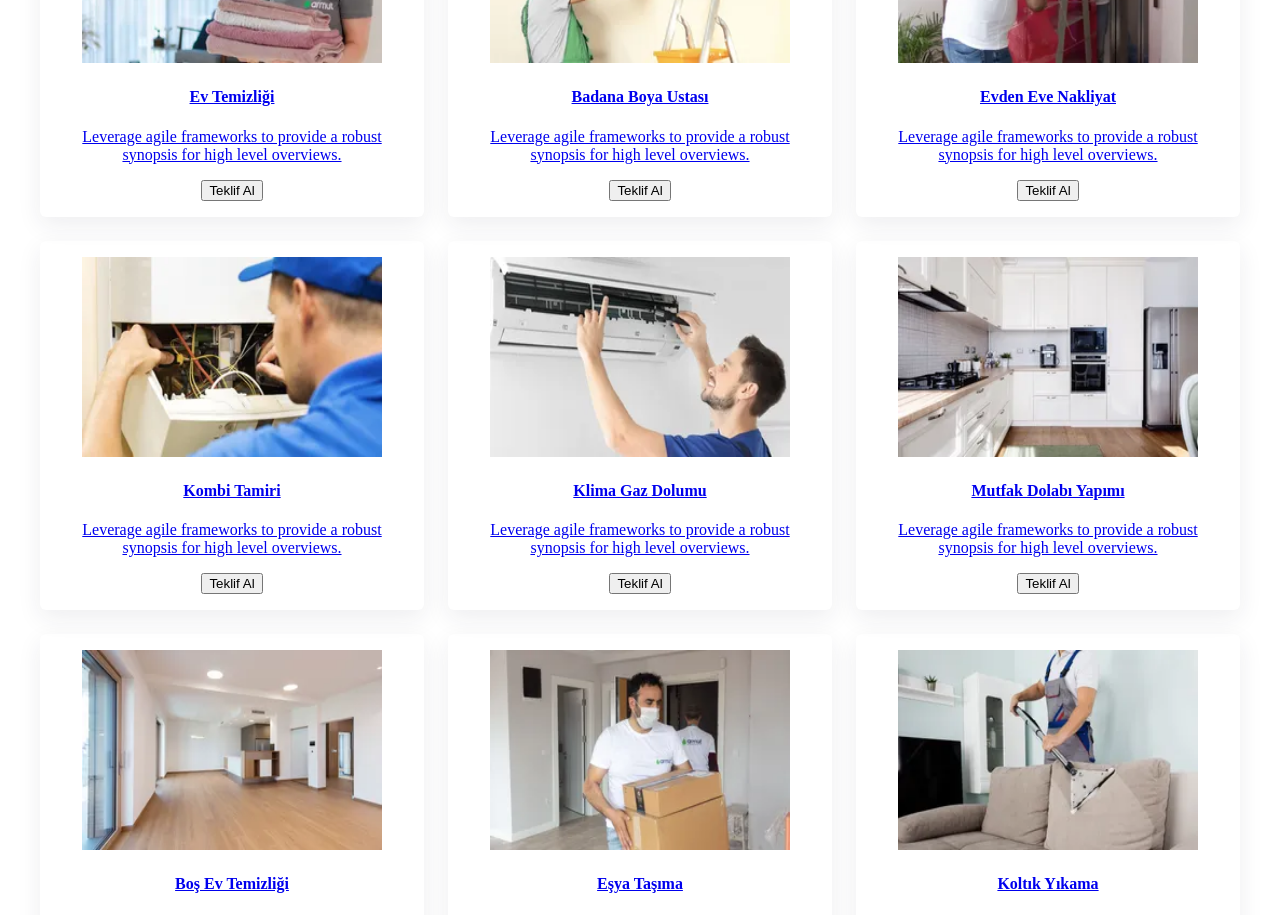
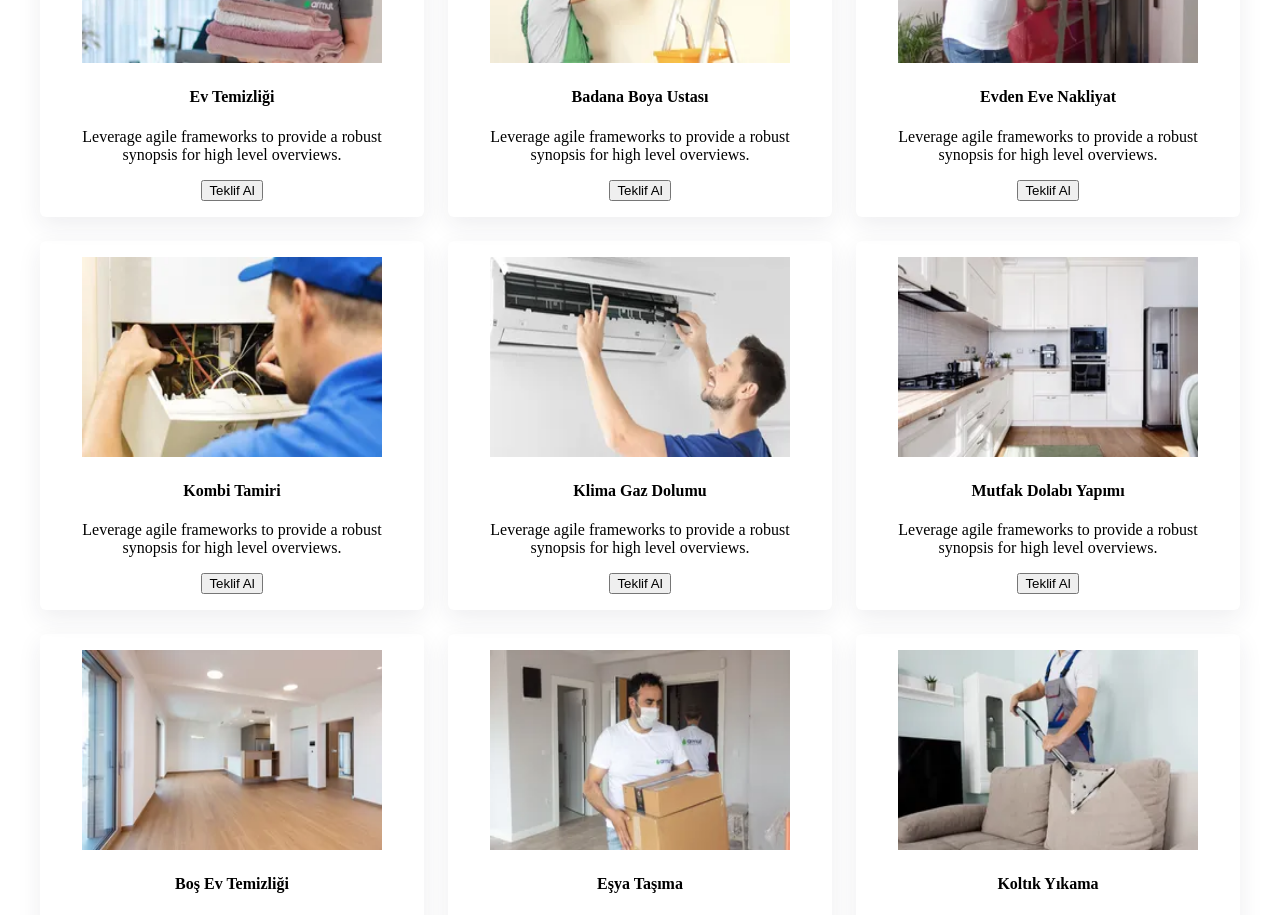
Before and after one commit to nildembuse/ArmutClone, a React (Vite) app: page / in a window 1280 px wide. Shown: the part 1020-1935 px from the top of the page. Built offline with nearby package versions, Linux system fonts and the light colour scheme.

Commit message:
duzenlemeler yapiliyor

```diff
--- a/src/App.css
+++ b/src/App.css
@@ -870,6 +870,9 @@ text-decoration: none;
   margin-right: 10px;
   font-size:25px;
 }
+
+
+
 /* Footer Kısmı Baslangıc */
 
 footer {
--- a/src/components/Container.jsx
+++ b/src/components/Container.jsx
@@ -1,68 +1,66 @@
-
-
-
+import "/src/App.css";
 
 
 export default function Container(){
     return(
-        <>
+    <>
         <div className="baslik"> <h1>Haftanın Trend Hizmetleri</h1> </div>
         <div className="bloklar">
             <div className="container-bloklar">
-                <a href="#"><img src="/src/img/ev-temizligi.jpg" alt="" /></a>
-                <a href="#"><h4>Ev Temizliği</h4></a>
-                <a href="#"><p>Leverage agile frameworks to provide a robust synopsis for high level overviews.</p></a>
+                <img src="/src/img/ev-temizligi.jpg" alt="" />
+                <h4>Ev Temizliği</h4>
+                <p>Leverage agile frameworks to provide a robust synopsis for high level overviews.</p>
                 <a href="#"><button className="teklif">Teklif Al</button></a>
             </div>
             <div className="container-bloklar">
-                <a href="#"><img src="/src/img/boya-badana-ustasi.jpg" alt="" /></a>
-                <a href="#"><h4>Badana Boya Ustası</h4></a>
-                <a href="#"><p>Leverage agile frameworks to provide a robust synopsis for high level overviews.</p></a>
+                <img src="/src/img/boya-badana-ustasi.jpg" alt="" />
+                <h4>Badana Boya Ustası</h4>
+                <p>Leverage agile frameworks to provide a robust synopsis for high level overviews.</p>
                 <a href="#"><button className="teklif">Teklif Al</button></a>
             </div>
             <div className="container-bloklar">
-                <a href="#"><img src="/src/img/evden-eve-nakliyat.jpg" alt="" /></a>
-                <a href="#"><h4>Evden Eve Nakliyat</h4></a>
-                <a href="#"><p>Leverage agile frameworks to provide a robust synopsis for high level overviews.</p></a>
+                <img src="/src/img/evden-eve-nakliyat.jpg" alt="" />
+                <h4>Evden Eve Nakliyat</h4>
+                <p>Leverage agile frameworks to provide a robust synopsis for high level overviews.</p>
                 <a href="#"><button className="teklif">Teklif Al</button></a>
             </div>
             <div className="container-bloklar">
-                <a href="#"><img src="/src/img/kombi-tamiri.jpg" alt="" /></a>
-                <a href="#"><h4>Kombi Tamiri</h4></a>
-                <a href="#"><p>Leverage agile frameworks to provide a robust synopsis for high level overviews.</p></a>
+                <img src="/src/img/kombi-tamiri.jpg" alt="" />
+                <h4>Kombi Tamiri</h4>
+                <p>Leverage agile frameworks to provide a robust synopsis for high level overviews.</p>
                 <a href="#"><button className="teklif">Teklif Al</button></a>
             </div>
             <div className="container-bloklar">
-                <a href="#"><img src="/src/img/klima-bakim.jpg" alt="" /></a>
-                <a href="#"><h4>Klima Gaz Dolumu</h4></a>
-                <a href="#"><p>Leverage agile frameworks to provide a robust synopsis for high level overviews.</p></a>
+                <img src="/src/img/klima-bakim.jpg" alt="" />
+                <h4>Klima Gaz Dolumu</h4>
+                <p>Leverage agile frameworks to provide a robust synopsis for high level overviews.</p>
                 <a href="#"><button className="teklif">Teklif Al</button></a>
             </div>
             <div className="container-bloklar">
-                <a href="#"><img src="/src/img/mutfak-dolabi-yapimi.jpg" alt="" /></a>
-                <a href="#"><h4>Mutfak Dolabı Yapımı</h4></a>
-                <a href="#"><p>Leverage agile frameworks to provide a robust synopsis for high level overviews.</p></a>
+                <img src="/src/img/mutfak-dolabi-yapimi.jpg" alt="" />
+                <h4>Mutfak Dolabı Yapımı</h4>
+                <p>Leverage agile frameworks to provide a robust synopsis for high level overviews.</p>
                 <a href="#"><button className="teklif">Teklif Al</button></a>
             </div>
             <div className="container-bloklar">
-                <a href="#"><img src="/src/img/bos-ev-temizligi.jpg" alt="" /></a>
-                <a href="#"><h4>Boş Ev Temizliği</h4></a>
-                <a href="#"><p>Leverage agile frameworks to provide a robust synopsis for high level overviews.</p></a>
+                <img src="/src/img/bos-ev-temizligi.jpg" alt="" />
+                <h4>Boş Ev Temizliği</h4>
+                <p>Leverage agile frameworks to provide a robust synopsis for high level overviews.</p>
                 <a href="#"><button className="teklif">Teklif Al</button></a>
             </div>
             <div className="container-bloklar">
-                <a href="#"><img src="/src/img/esya-tasima.jpg" alt="" /></a>
-                <a href="#"><h4>Eşya Taşıma</h4></a>
-                <a href="#"><p>Leverage agile frameworks to provide a robust synopsis for high level overviews.</p></a>
+                <img src="/src/img/esya-tasima.jpg" alt="" />
+                <h4>Eşya Taşıma</h4>
+                <p>Leverage agile frameworks to provide a robust synopsis for high level overviews.</p>
                 <a href="#"><button className="teklif">Teklif Al</button></a>
             </div>
             <div className="container-bloklar">
-                <a href="#"><img src="/src/img/koltuk-yikama-temizleme.jpg" alt="" /></a>
-                <a href="#"><h4>Koltık Yıkama</h4></a>
-                <a href="#"><p>Leverage agile frameworks to provide a robust synopsis for high level overviews.</p></a>
+                <img src="/src/img/koltuk-yikama-temizleme.jpg" alt="" />
+                <h4>Koltık Yıkama</h4>
+                <p>Leverage agile frameworks to provide a robust synopsis for high level overviews.</p>
                 <a href="#"><button className="teklif">Teklif Al</button></a>
             </div>
         </div>
-        </>
+     </>
     )
 }
--- a/src/components/Header.jsx
+++ b/src/components/Header.jsx
@@ -22,18 +22,13 @@ async function login(){
 export default  function Header() {
     const [user, setUser] = useState(null)
 
-    useEffect(() => {
+  useEffect(() => {
+    supabase.auth.onAuthStateChange((event, session) => {
+      // setUser(session?.user);
+      setUser(session?.user.user_metadata.name)
+    })
 
-      supabase.auth.onAuthStateChange((event, session) => {
-        //setUser(session?.user);
-         setUser(session?.user)
-
-         setVisible(true);
-
-      })
-
-    }, [])
-
+  }, [])
     return(
         <div>
 
@@ -57,7 +52,7 @@ export default  function Header() {
                         <li className="nav-item"><Link className="nav-link px-lg-3 py-3 py-lg-4"to= {"/"}>DİĞER</Link></li>
                         <li><a href="" className='but'>YARDIM</a></li>
                         <li><a href="" className='but-yesil'>HİZMET VER</a></li>
-                        <li> <a href="" className='but' onClick={() => login}>GİRİŞ</a></li>
+                        <li> <a href="" className='but' to="/login" onClick={() => login}>GİRİŞ</a></li>
 
                     </ul>
                 </div>
```
